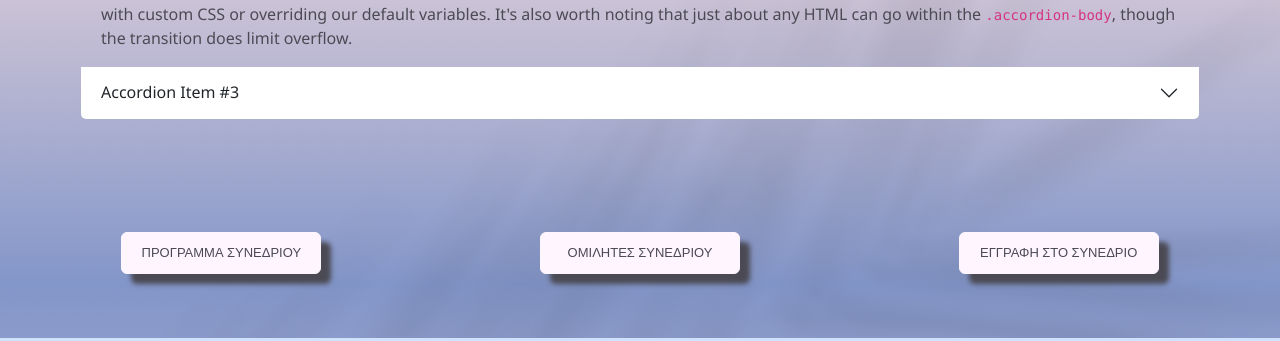
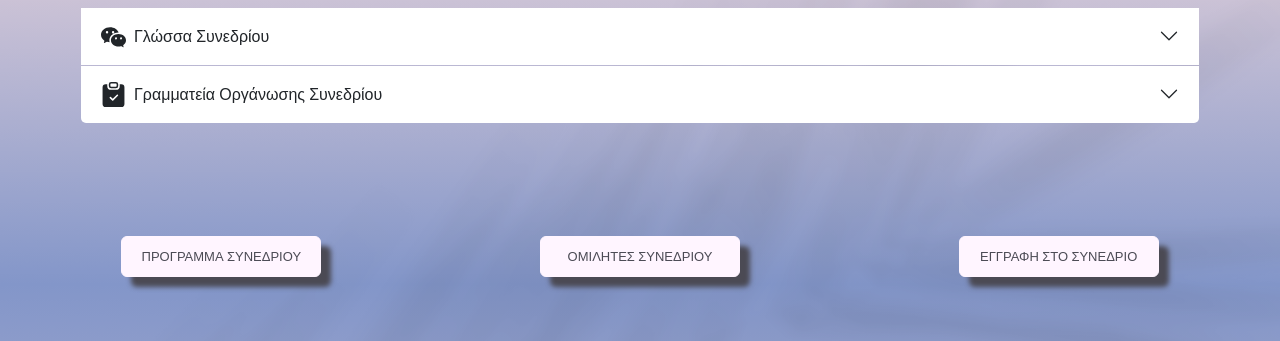
Before and after one commit to parides55/medical-conference, a Django app: page /conference in a window 1280 px wide, after a click on "Τοποθεσία Συνεδριακού Χώρου". Shown: the part 916-1257 px from the top of the page. Run offline with Django 5.2, Linux system fonts and the light colour scheme; parts of the project's set-up code (start-up, migrations or seed data) failed here and were passed over.

Commit message:
add more info in the conference _info.html

```diff
--- a/conference/templates/conference/conference_info.html
+++ b/conference/templates/conference/conference_info.html
@@ -29,15 +29,33 @@
             <div class="accordion-item">
                 <h2 class="accordion-header">
                     <button class="accordion-button" type="button" data-bs-toggle="collapse" data-bs-target="#panelsStayOpen-collapseOne" aria-expanded="true" aria-controls="panelsStayOpen-collapseOne">
-                        <svg class="me-1" xmlns="http://www.w3.org/2000/svg" width="25" height="25" fill="currentColor" class="bi bi-geo-alt-fill" viewBox="0 0 16 16">
+                        <svg class="me-2" xmlns="http://www.w3.org/2000/svg" width="25" height="25" fill="currentColor" class="bi bi-calendar-check-fill" viewBox="0 0 16 16">
+                            <path d="M4 .5a.5.5 0 0 0-1 0V1H2a2 2 0 0 0-2 2v1h16V3a2 2 0 0 0-2-2h-1V.5a.5.5 0 0 0-1 0V1H4zM16 14V5H0v9a2 2 0 0 0 2 2h12a2 2 0 0 0 2-2m-5.146-5.146-3 3a.5.5 0 0 1-.708 0l-1.5-1.5a.5.5 0 0 1 .708-.708L7.5 10.793l2.646-2.647a.5.5 0 0 1 .708.708"/>
+                        </svg> Ημερομηνία Διεξαγωγής Συνεδρίου
+                    </button>
+                </h2>
+                <div id="panelsStayOpen-collapseOne" class="accordion-collapse collapse show">
+                    <div class="accordion-body d-flex flex-column justify-content-center flex-md-row">
+                        <div class="col d-flex justify-content-center align-items-center">
+                            <h4 class="text-center">
+                                <strong>26 και 27 Απριλίου 2025</strong>
+                            </h4>
+                        </div>
+                    </div>
+                </div>
+            </div>
+            <div class="accordion-item">
+                <h2 class="accordion-header">
+                    <button class="accordion-button collapsed" type="button" data-bs-toggle="collapse" data-bs-target="#panelsStayOpen-collapseTwo" aria-expanded="false" aria-controls="panelsStayOpen-collapseTwo">
+                        <svg class="me-2" xmlns="http://www.w3.org/2000/svg" width="25" height="25" fill="currentColor" class="bi bi-geo-alt-fill" viewBox="0 0 16 16">
                             <path d="M8 16s6-5.686 6-10A6 6 0 0 0 2 6c0 4.314 6 10 6 10m0-7a3 3 0 1 1 0-6 3 3 0 0 1 0 6"/>
                         </svg> Τοποθεσία Συνεδριακού Χώρου
                     </button>
                 </h2>
-                <div id="panelsStayOpen-collapseOne" class="accordion-collapse collapse show">
+                <div id="panelsStayOpen-collapseTwo" class="accordion-collapse collapse">
                     <div class="accordion-body d-flex flex-column justify-content-center flex-md-row">
-                        <div class="col col-6 d-flex justify-content-center align-items-center">
-                            <h4>
+                        <div class="col d-flex justify-content-center align-items-center">
+                            <h4 class="text-center">
                                 <strong>Mediterranean Beach Hotel,<br> Λεμεσός, Κύπρος</strong>
                             </h4>
                         </div>
@@ -55,27 +73,42 @@
             </div>
             <div class="accordion-item">
                 <h2 class="accordion-header">
-                    <button class="accordion-button collapsed" type="button" data-bs-toggle="collapse" data-bs-target="#panelsStayOpen-collapseTwo" aria-expanded="false" aria-controls="panelsStayOpen-collapseTwo">
-                        <svg class="me-1" xmlns="http://www.w3.org/2000/svg" width="25" height="25" fill="currentColor" class="bi bi-info-circle-fill" viewBox="0 0 16 16">
-                            <path d="M8 16A8 8 0 1 0 8 0a8 8 0 0 0 0 16m.93-9.412-1 4.705c-.07.34.029.533.304.533.194 0 .487-.07.686-.246l-.088.416c-.287.346-.92.598-1.465.598-.703 0-1.002-.422-.808-1.319l.738-3.468c.064-.293.006-.399-.287-.47l-.451-.081.082-.381 2.29-.287zM8 5.5a1 1 0 1 1 0-2 1 1 0 0 1 0 2"/>
-                        </svg> Πληροφορίες Εγγραφής & Συμμετοχής στο Συνέδριο
+                    <button class="accordion-button collapsed" type="button" data-bs-toggle="collapse" data-bs-target="#panelsStayOpen-collapseThree" aria-expanded="false" aria-controls="panelsStayOpen-collapseThree">
+                        <svg class="me-2" xmlns="http://www.w3.org/2000/svg" width="25" height="25" fill="currentColor" class="bi bi-wechat" viewBox="0 0 16 16">
+                            <path d="M11.176 14.429c-2.665 0-4.826-1.8-4.826-4.018 0-2.22 2.159-4.02 4.824-4.02S16 8.191 16 10.411c0 1.21-.65 2.301-1.666 3.036a.32.32 0 0 0-.12.366l.218.81a.6.6 0 0 1 .029.117.166.166 0 0 1-.162.162.2.2 0 0 1-.092-.03l-1.057-.61a.5.5 0 0 0-.256-.074.5.5 0 0 0-.142.021 5.7 5.7 0 0 1-1.576.22M9.064 9.542a.647.647 0 1 0 .557-1 .645.645 0 0 0-.646.647.6.6 0 0 0 .09.353Zm3.232.001a.646.646 0 1 0 .546-1 .645.645 0 0 0-.644.644.63.63 0 0 0 .098.356"/>
+                            <path d="M0 6.826c0 1.455.781 2.765 2.001 3.656a.385.385 0 0 1 .143.439l-.161.6-.1.373a.5.5 0 0 0-.032.14.19.19 0 0 0 .193.193q.06 0 .111-.029l1.268-.733a.6.6 0 0 1 .308-.088q.088 0 .171.025a6.8 6.8 0 0 0 1.625.26 4.5 4.5 0 0 1-.177-1.251c0-2.936 2.785-5.02 5.824-5.02l.15.002C10.587 3.429 8.392 2 5.796 2 2.596 2 0 4.16 0 6.826m4.632-1.555a.77.77 0 1 1-1.54 0 .77.77 0 0 1 1.54 0m3.875 0a.77.77 0 1 1-1.54 0 .77.77 0 0 1 1.54 0"/>
+                        </svg> Γλώσσα Συνεδρίου
                     </button>
                 </h2>
-                <div id="panelsStayOpen-collapseTwo" class="accordion-collapse collapse">
-                    <div class="accordion-body">
-                        <strong>This is the second item's accordion body.</strong> It is hidden by default, until the collapse plugin adds the appropriate classes that we use to style each element. These classes control the overall appearance, as well as the showing and hiding via CSS transitions. You can modify any of this with custom CSS or overriding our default variables. It's also worth noting that just about any HTML can go within the <code>.accordion-body</code>, though the transition does limit overflow.
+                <div id="panelsStayOpen-collapseThree" class="accordion-collapse collapse">
+                    <div class="accordion-body d-flex flex-column justify-content-center flex-md-row">
+                        <div class="col d-flex justify-content-center align-items-center">
+                            <h4 class="text-center">
+                                <strong>Η επίσημη γλώσσα του Συνεδρίου θα είναι η Ελληνική</strong>
+                            </h4>
+                        </div>
                     </div>
                 </div>
             </div>
             <div class="accordion-item">
                 <h2 class="accordion-header">
-                    <button class="accordion-button collapsed" type="button" data-bs-toggle="collapse" data-bs-target="#panelsStayOpen-collapseThree" aria-expanded="false" aria-controls="panelsStayOpen-collapseThree">
-                        Accordion Item #3
+                    <button class="accordion-button collapsed" type="button" data-bs-toggle="collapse" data-bs-target="#panelsStayOpen-collapseFour" aria-expanded="false" aria-controls="panelsStayOpen-collapseFour">
+                        <svg class="me-2" xmlns="http://www.w3.org/2000/svg" width="25" height="25" fill="currentColor" class="bi bi-clipboard-check-fill" viewBox="0 0 16 16">
+                            <path d="M6.5 0A1.5 1.5 0 0 0 5 1.5v1A1.5 1.5 0 0 0 6.5 4h3A1.5 1.5 0 0 0 11 2.5v-1A1.5 1.5 0 0 0 9.5 0zm3 1a.5.5 0 0 1 .5.5v1a.5.5 0 0 1-.5.5h-3a.5.5 0 0 1-.5-.5v-1a.5.5 0 0 1 .5-.5z"/>
+                            <path d="M4 1.5H3a2 2 0 0 0-2 2V14a2 2 0 0 0 2 2h10a2 2 0 0 0 2-2V3.5a2 2 0 0 0-2-2h-1v1A2.5 2.5 0 0 1 9.5 5h-3A2.5 2.5 0 0 1 4 2.5zm6.854 7.354-3 3a.5.5 0 0 1-.708 0l-1.5-1.5a.5.5 0 0 1 .708-.708L7.5 10.793l2.646-2.647a.5.5 0 0 1 .708.708"/>
+                        </svg> Γραμματεία Οργάνωσης Συνεδρίου
                     </button>
                 </h2>
-                <div id="panelsStayOpen-collapseThree" class="accordion-collapse collapse">
-                    <div class="accordion-body">
-                        <strong>This is the third item's accordion body.</strong> It is hidden by default, until the collapse plugin adds the appropriate classes that we use to style each element. These classes control the overall appearance, as well as the showing and hiding via CSS transitions. You can modify any of this with custom CSS or overriding our default variables. It's also worth noting that just about any HTML can go within the <code>.accordion-body</code>, though the transition does limit overflow.
+                <div id="panelsStayOpen-collapseFour" class="accordion-collapse collapse">
+                    <div class="accordion-body d-flex flex-column justify-content-center flex-md-row">
+                        <div class="col d-flex justify-content-center align-items-center">
+                            <h4 class="text-center">
+                                <strong>MK Premium Congress and Social Events LTD</strong>
+                            </h4>
+                        </div>
+                        <div class="col col-6 d-flex justify-content-start">
+                            <img id="mk-logo" class="contact-us-images" src="{% static 'images/mk_premium_logo.png' %}" alt="MK Premium Logo">
+                        </div>
                     </div>
                 </div>
             </div>
```
